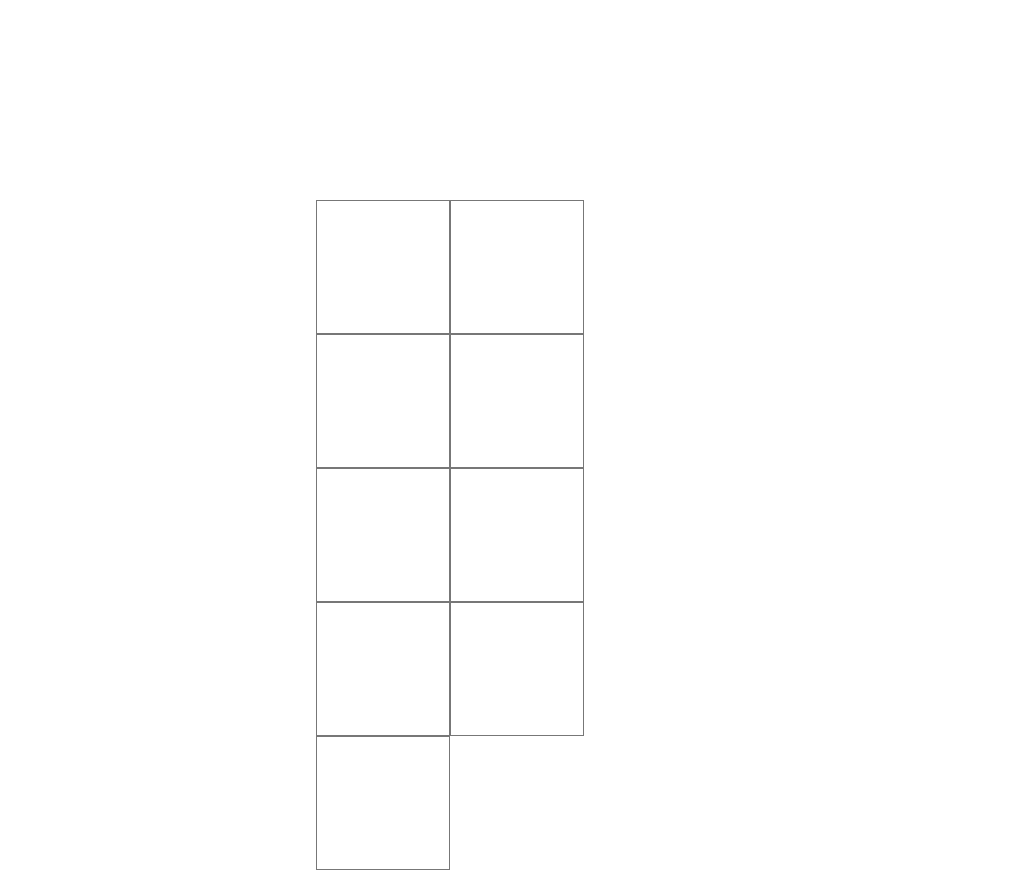
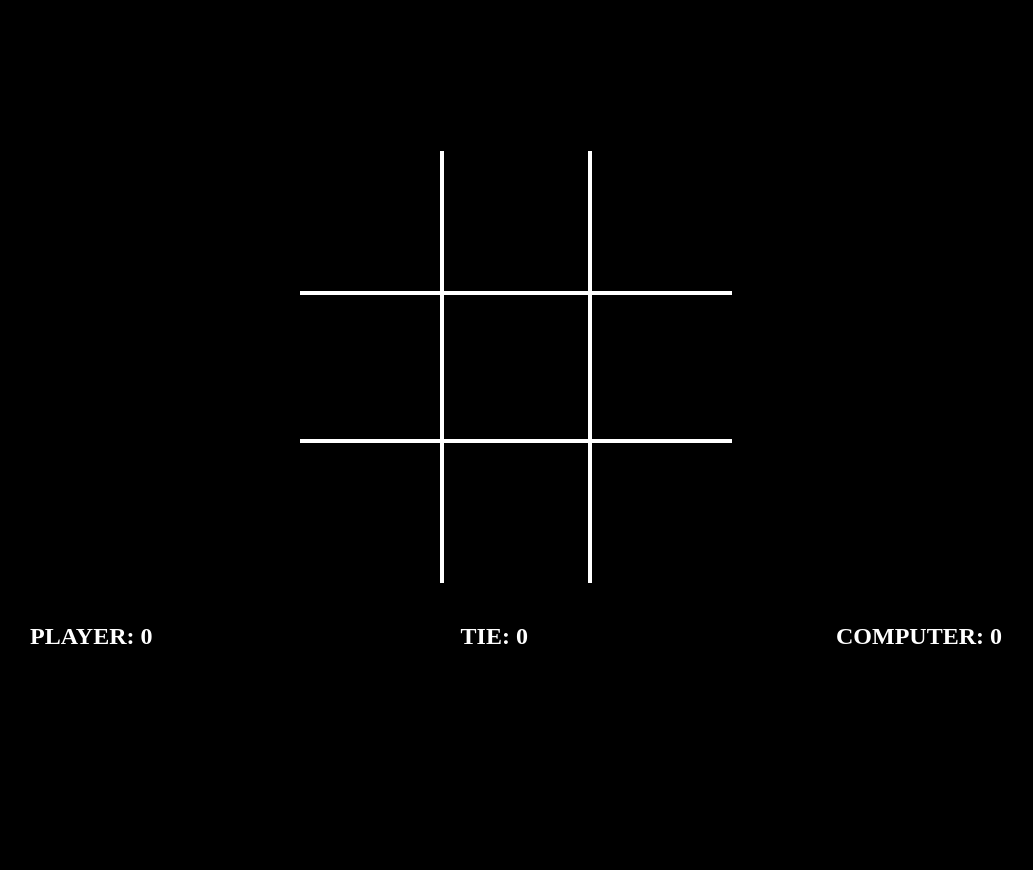
Before and after one commit to vladyslav-yavorskyi/tictactoe-react-oop, a React (Vite) app: page / in a window 1280 px wide. Shown: the whole page, without its empty margins (124-1157 px from the left). After the commit the page ends 800 px from the top, so only its background shows below. Built offline with nearby package versions, Linux system fonts and the light colour scheme.

Commit message:
update styles & add scores

```diff
--- a/src/App.css
+++ b/src/App.css
@@ -1,6 +1,10 @@
 * {
     margin: 0;
     padding: 0;
+}
+
+body {
+    background-color: black;
 }
 
 .app {
@@ -9,36 +13,32 @@
     display: flex;
     justify-content: center;
     align-items: center;
+    flex-direction: column;
 }
 
 .board {
-    width: calc((132px * 3) + 5px);
-    height: calc((132px * 3) + 5px);
-    display: flex;
-    flex-wrap: wrap;
+    display: grid;
+    grid-template-columns: repeat(3, 1fr);
+    grid-template-rows: repeat(3, 1fr);
 
 }
+
+.container {
+    position: relative;
+    text-align: center;
+    width: 100%;
+    height: 100%;
+}
+
 .square {
-    width: 132px;
-    height: 132px;
-    display: flex;
-    justify-content: center;
-    align-items: center;
-    background-color: #fff;
-    border: 1px solid #777; /* Border style for each square */
+    padding: 70px;
+    text-align: center;
+    font-size: 24px;
+    background-color: #000;
     cursor: pointer;
     transition: 0.2s ease-in-out;
 }
 
-.square:hover {
-    background-color: #ddd;
-}
-
-.container {
-    position: relative;
-    width: 100%;
-    height: 100%;
-}
 
 .container::before,
 .container::after {
@@ -46,6 +46,7 @@
     position: absolute;
     top: 50%;
     left: 50%;
+    color: white;
     transform: translate(-50%, -50%) scale(0); /* Start with scale(0) to make it small */
     font-size: 120px;
     animation: appear 0.3s forwards;
@@ -61,3 +62,53 @@
         transform: translate(-50%, -50%) scale(1); /* Scale it to 1 to make it appear larger */
     }
 }
+
+.board > div:first-child {
+    border-bottom: 4px solid #fff;
+    border-right: 4px solid #fff;
+}
+
+.board > .square:nth-child(2) {
+    border-bottom: 4px solid #fff;
+}
+
+.board > .square:nth-child(3) {
+    border-bottom: 4px solid #fff;
+    border-left: 4px solid #fff;
+}
+
+.board > .square:nth-child(4) {
+    border-right: 4px solid #fff;
+}
+
+.board > .square:nth-child(6) {
+    border-left: 4px solid #fff;
+}
+
+.board > .square:nth-child(7) {
+    border-top: 4px solid #fff;
+    border-right: 4px solid #fff;
+}
+
+.board > .square:nth-child(8) {
+    border-top: 4px solid #fff;
+}
+
+.board > .square:nth-child(9) {
+    border-top: 4px solid #fff;
+    border-left: 4px solid #fff;
+}
+
+.scores {
+    display: flex;
+    justify-content: space-around;
+    align-items: center;
+    width: 100%;
+    color: #fff;
+    margin-top: 40px;
+}
+
+.scores p {
+    font-size: 24px;
+    font-weight: bold;
+}
--- a/src/App.tsx
+++ b/src/App.tsx
@@ -3,12 +3,18 @@ import {useEffect, useState} from "react";
 import {Board} from "./models/Board"
 import './App.css'
 import {ComputerPlayer} from "./models/ComputerPlayer";
+import CountContext from "./state/CountContext";
 
 
 function App() {
 
     const [board, setBoard] = useState(new Board())
     const [computer, setComputer] = useState(new ComputerPlayer(board))
+
+    const [countX, setCountX] = useState(0)
+    const [countO, setCountO] = useState(0)
+    const [draws, setDraws] = useState(0)
+
 
     const restart = () => {
         const newBoard = new Board()
@@ -22,8 +28,19 @@ function App() {
     }, []);
 
 
+    return (<CountContext.Provider value={{'x': setCountX, 'o': setCountO, "draw": setDraws}}>
+            <div className="app">
+                <BoardComponent board={board} setBoard={setBoard} restart={restart}
+                                computer={computer}/>
+                <div className="scores">
+                    <p className="player"><span>PLAYER: </span> <span>{countX}</span></p>
+                    <p className="player">TIE: {draws}</p>
+                    <p className="player">COMPUTER: {countO}</p>
+                </div>
 
-    return <div className="app"><BoardComponent board={board} setBoard={setBoard} restart={restart} computer={computer}/></div>
+            </div>
+        </CountContext.Provider>
+    )
 }
 
 export default App
--- a/src/components/BoardComponent.tsx
+++ b/src/components/BoardComponent.tsx
@@ -1,8 +1,9 @@
 import SquareComponent from "./SquareComponent";
-import {Fragment, useState} from "react";
+import {Fragment, useContext} from "react";
 import {Square} from "../models/Square";
 import {Board} from "../models/Board";
 import {ComputerPlayer} from "../models/ComputerPlayer";
+import CountContext from "../state/CountContext";
 
 export interface BoardProps {
     board: Board;
@@ -10,31 +11,39 @@ export interface BoardProps {
     restart: () => void;
     computer: ComputerPlayer;
 }
+
 export default function BoardComponent({board, setBoard, restart, computer}: BoardProps) {
 
+    const counter = useContext(CountContext)
 
+    const showWinner = () => {
+        setTimeout(() => {
+            alert(`The winner is ${board.checkWinner()}`)
+            counter[board.checkWinner()](prev => prev + 1)
+            restart()
+        }, 500)
+    }
     const click = (square: Square) => {
-        if (square.available) {
-            square.markSquare("x")
-            updateBoard()
-        } else return
+        if (!square.available) return
+        square.markSquare("x")
+        updateBoard()
 
         if (board.checkWinner()) {
-            setTimeout(() => {
-                alert(`The winner is ${board.checkWinner()}`)
-
-                restart()
-            }, 500)
+            showWinner()
         } else {
             setTimeout(() => {
                 computer.makeMove()
                 updateBoard()
                 if (board.checkWinner()) {
-                    setTimeout(() => {
-                        alert(`The winner is ${board.checkWinner()}`)
-
-                        restart()
-                    }, 500)
+                    showWinner()
+                } else {
+                    if (board.isFull()) {
+                        setTimeout(() => {
+                            alert("Draw")
+                            counter["draw"](prev => prev + 1)
+                            restart()
+                        }, 500)
+                    }
                 }
             }, 500)
 
--- a/src/models/Board.ts
+++ b/src/models/Board.ts
@@ -36,7 +36,6 @@ export class Board {
 
     public checkWinner() {
         const squares = this.squares;
-        console.log(squares)
         // check rows
         for (let i = 0; i < 3; i++) {
             if (squares[i][0].selectedBy === squares[i][1].selectedBy && squares[i][1].selectedBy === squares[i][2].selectedBy && squares[i][0].selectedBy !== null) {
@@ -56,6 +55,7 @@ export class Board {
         if (squares[0][2].selectedBy === squares[1][1].selectedBy && squares[1][1].selectedBy === squares[2][0].selectedBy && squares[0][2].selectedBy !== null) {
             return squares[0][2].selectedBy;
         }
+
         return null;
     }
 
--- a/src/models/ComputerPlayer.ts
+++ b/src/models/ComputerPlayer.ts
@@ -2,6 +2,7 @@ import {Board} from "./Board";
 
 export class ComputerPlayer {
     public board: Board;
+
     constructor(board: Board) {
         this.board = board
     }
@@ -10,12 +11,15 @@ export class ComputerPlayer {
         const squares = this.board.squares;
         const availableSquares = [];
         for (let i = 0; i < 3; i++) {
-            for (let j = 0; j < 3; j++){
+            for (let j = 0; j < 3; j++) {
                 if (squares[i][j].available) {
                     availableSquares.push([i, j]);
                 }
             }
         }
+        if (availableSquares.length === 0)
+            return;
+
         const randomSquare = availableSquares[Math.floor(Math.random() * availableSquares.length)];
         squares[randomSquare[0]][randomSquare[1]].markSquare('o');
     }
--- /dev/null
+++ b/src/state/CountContext.ts
@@ -0,0 +1,5 @@
+import {createContext} from "react";
+
+const CountContext = createContext(null);
+
+export default CountContext;
```
